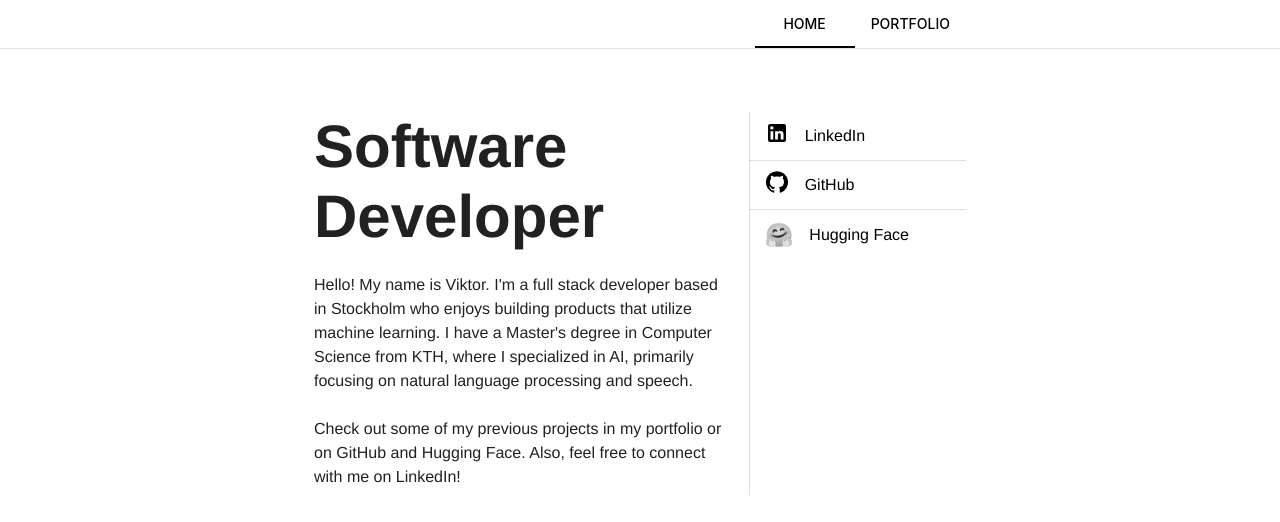
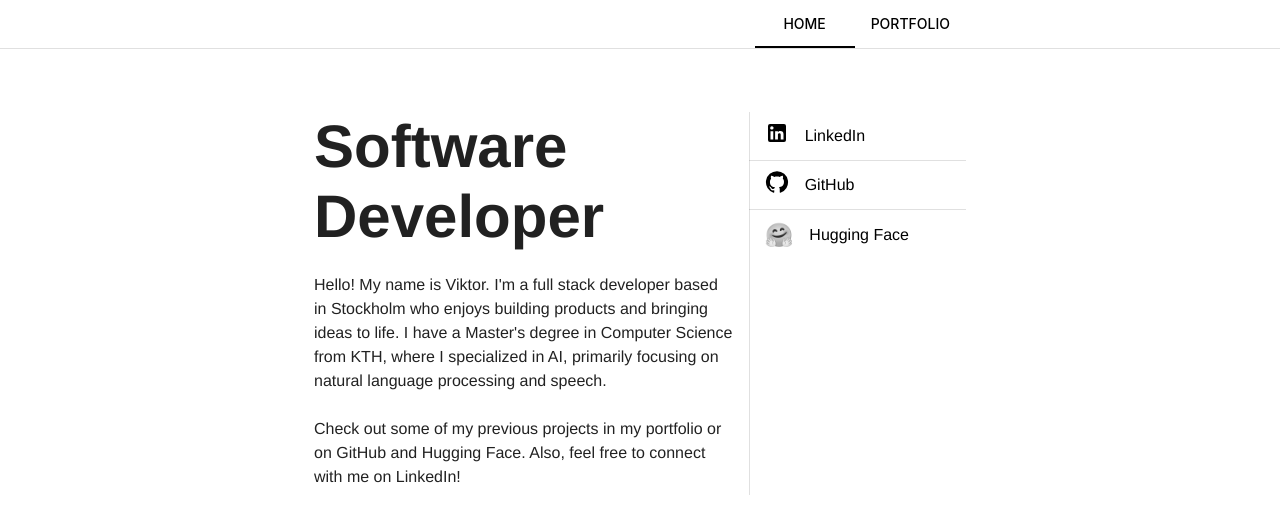
Before and after one commit to viktor-enzell/viktor-enzell.github.io, a React (Create React App) app: page /#/ in a window 1280 px wide. Shown: the top 522 px of the page. Built offline with nearby package versions, Linux system fonts and the light colour scheme.

Commit message:
Update copy on home page.

```diff
--- a/src/views/Home.js
+++ b/src/views/Home.js
@@ -76,9 +76,9 @@ export default function Home() {
           </Typography>
           <Typography gutterBottom>
             Hello! My name is Viktor. I'm a full stack developer based in
-            Stockholm who enjoys building products that utilize machine
-            learning. I have a Master's degree in Computer Science from KTH,
-            where I specialized in AI, primarily focusing on natural language
+            Stockholm who enjoys building products and bringing ideas to life.
+            I have a Master's degree in Computer Science from KTH, where I
+            specialized in AI, primarily focusing on natural language
             processing and speech.
             <br />
             <br />
```
